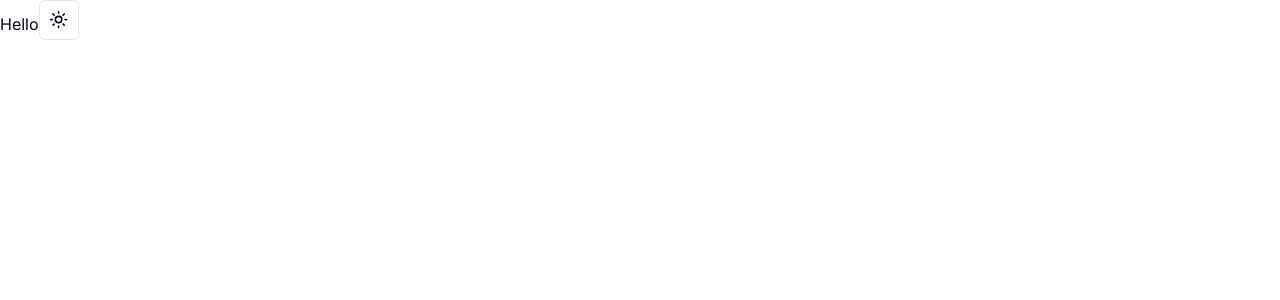
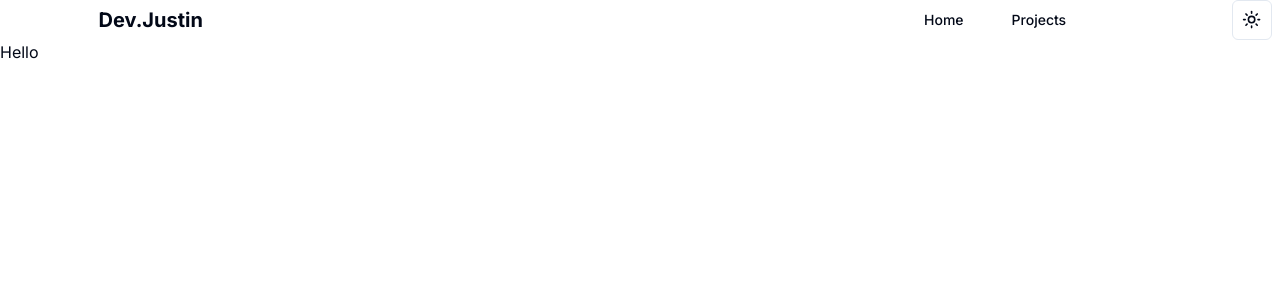
Before and after one commit to justin7en/portfolio, a Next.js app: page / in a window 1280 px wide. Shown: the top 300 px of the page. Built offline with nearby package versions, Linux system fonts and the light colour scheme.

Commit message:
feat: navbar

```diff
--- a/package.json
+++ b/package.json
@@ -10,6 +10,7 @@
   },
   "dependencies": {
     "@radix-ui/react-dropdown-menu": "^2.0.5",
+    "@radix-ui/react-navigation-menu": "^1.1.3",
     "@radix-ui/react-slot": "^1.0.2",
     "@types/node": "20.5.9",
     "@types/react": "18.2.21",
--- a/src/app/layout.tsx
+++ b/src/app/layout.tsx
@@ -2,6 +2,7 @@
 import type { Metadata } from 'next'
 import { Inter } from 'next/font/google'
 import { ThemeProvider } from "@/components/theme-provider"
+import { NavMenu } from '@/components/navigationmenu'
 
 const inter = Inter({ subsets: ['latin'] })
 
@@ -19,6 +20,7 @@
     <html lang="en">
       <body className={inter.className}>
         <ThemeProvider attribute="class" defaultTheme="system" enableSystem>
+          <NavMenu />
           {children}
         </ThemeProvider>
       </body>
--- a/src/app/page.tsx
+++ b/src/app/page.tsx
@@ -1,10 +1,9 @@
-import { ModeToggle } from "@/components/modeToggle"
+
 
 export default function Home() {
   return (
     <main>
       Hello
-      <ModeToggle/>
     </main>
   )
 }
--- /dev/null
+++ b/src/components/navigationmenu.tsx
@@ -0,0 +1,46 @@
+"use client"
+
+import Link from "next/link"
+import { navigationMenuTriggerStyle } from "@/components/ui/navigation-menu"
+import {
+  NavigationMenu,
+  NavigationMenuContent,
+  NavigationMenuIndicator,
+  NavigationMenuItem,
+  NavigationMenuLink,
+  NavigationMenuList,
+  NavigationMenuTrigger,
+  NavigationMenuViewport,
+} from "@/components/ui/navigation-menu"
+import { ModeToggle } from "@/components/modeToggle"
+
+export function NavMenu(){
+  return(
+    <NavigationMenu>
+      <NavigationMenuList className="flex flex-row w-screen">
+        <NavigationMenuItem className="grow flex">
+          <Link href="/" className="text-xl font-bold w-1/3 flex">
+            <div className="mx-auto">
+              Dev.Justin
+            </div>
+          </Link>
+        </NavigationMenuItem>
+        <div className="flex flex-row basis-1/4 space-x-4">
+          <NavigationMenuItem>
+          <Link href="/" legacyBehavior passHref>
+              <NavigationMenuLink className={`text-lg ${navigationMenuTriggerStyle()}`}>Home</NavigationMenuLink>
+            </Link>
+          </NavigationMenuItem>
+          <NavigationMenuItem>
+          <Link href="/projects" legacyBehavior passHref>
+              <NavigationMenuLink className={`text-lg ${navigationMenuTriggerStyle()}`}>Projects</NavigationMenuLink>
+            </Link>
+          </NavigationMenuItem>
+        </div>
+        <NavigationMenuItem className="pr-2">
+          <ModeToggle/>
+        </NavigationMenuItem>
+      </NavigationMenuList>
+    </NavigationMenu>
+  )
+}
--- /dev/null
+++ b/src/components/ui/navigation-menu.tsx
@@ -0,0 +1,128 @@
+import * as React from "react"
+import * as NavigationMenuPrimitive from "@radix-ui/react-navigation-menu"
+import { cva } from "class-variance-authority"
+import { ChevronDown } from "lucide-react"
+
+import { cn } from "@/lib/utils"
+
+const NavigationMenu = React.forwardRef<
+  React.ElementRef<typeof NavigationMenuPrimitive.Root>,
+  React.ComponentPropsWithoutRef<typeof NavigationMenuPrimitive.Root>
+>(({ className, children, ...props }, ref) => (
+  <NavigationMenuPrimitive.Root
+    ref={ref}
+    className={cn(
+      "relative z-10 flex max-w-max flex-1 items-center justify-center",
+      className
+    )}
+    {...props}
+  >
+    {children}
+    <NavigationMenuViewport />
+  </NavigationMenuPrimitive.Root>
+))
+NavigationMenu.displayName = NavigationMenuPrimitive.Root.displayName
+
+const NavigationMenuList = React.forwardRef<
+  React.ElementRef<typeof NavigationMenuPrimitive.List>,
+  React.ComponentPropsWithoutRef<typeof NavigationMenuPrimitive.List>
+>(({ className, ...props }, ref) => (
+  <NavigationMenuPrimitive.List
+    ref={ref}
+    className={cn(
+      "group flex flex-1 list-none items-center justify-center space-x-1",
+      className
+    )}
+    {...props}
+  />
+))
+NavigationMenuList.displayName = NavigationMenuPrimitive.List.displayName
+
+const NavigationMenuItem = NavigationMenuPrimitive.Item
+
+const navigationMenuTriggerStyle = cva(
+  "group inline-flex h-10 w-max items-center justify-center rounded-md bg-background px-4 py-2 text-sm font-medium transition-colors hover:bg-accent hover:text-accent-foreground focus:bg-accent focus:text-accent-foreground focus:outline-none disabled:pointer-events-none disabled:opacity-50 data-[active]:bg-accent/50 data-[state=open]:bg-accent/50"
+)
+
+const NavigationMenuTrigger = React.forwardRef<
+  React.ElementRef<typeof NavigationMenuPrimitive.Trigger>,
+  React.ComponentPropsWithoutRef<typeof NavigationMenuPrimitive.Trigger>
+>(({ className, children, ...props }, ref) => (
+  <NavigationMenuPrimitive.Trigger
+    ref={ref}
+    className={cn(navigationMenuTriggerStyle(), "group", className)}
+    {...props}
+  >
+    {children}{" "}
+    <ChevronDown
+      className="relative top-[1px] ml-1 h-3 w-3 transition duration-200 group-data-[state=open]:rotate-180"
+      aria-hidden="true"
+    />
+  </NavigationMenuPrimitive.Trigger>
+))
+NavigationMenuTrigger.displayName = NavigationMenuPrimitive.Trigger.displayName
+
+const NavigationMenuContent = React.forwardRef<
+  React.ElementRef<typeof NavigationMenuPrimitive.Content>,
+  React.ComponentPropsWithoutRef<typeof NavigationMenuPrimitive.Content>
+>(({ className, ...props }, ref) => (
+  <NavigationMenuPrimitive.Content
+    ref={ref}
+    className={cn(
+      "left-0 top-0 w-full data-[motion^=from-]:animate-in data-[motion^=to-]:animate-out data-[motion^=from-]:fade-in data-[motion^=to-]:fade-out data-[motion=from-end]:slide-in-from-right-52 data-[motion=from-start]:slide-in-from-left-52 data-[motion=to-end]:slide-out-to-right-52 data-[motion=to-start]:slide-out-to-left-52 md:absolute md:w-auto ",
+      className
+    )}
+    {...props}
+  />
+))
+NavigationMenuContent.displayName = NavigationMenuPrimitive.Content.displayName
+
+const NavigationMenuLink = NavigationMenuPrimitive.Link
+
+const NavigationMenuViewport = React.forwardRef<
+  React.ElementRef<typeof NavigationMenuPrimitive.Viewport>,
+  React.ComponentPropsWithoutRef<typeof NavigationMenuPrimitive.Viewport>
+>(({ className, ...props }, ref) => (
+  <div className={cn("absolute left-0 top-full flex justify-center")}>
+    <NavigationMenuPrimitive.Viewport
+      className={cn(
+        "origin-top-center relative mt-1.5 h-[var(--radix-navigation-menu-viewport-height)] w-full overflow-hidden rounded-md border bg-popover text-popover-foreground shadow-lg data-[state=open]:animate-in data-[state=closed]:animate-out data-[state=closed]:zoom-out-95 data-[state=open]:zoom-in-90 md:w-[var(--radix-navigation-menu-viewport-width)]",
+        className
+      )}
+      ref={ref}
+      {...props}
+    />
+  </div>
+))
+NavigationMenuViewport.displayName =
+  NavigationMenuPrimitive.Viewport.displayName
+
+const NavigationMenuIndicator = React.forwardRef<
+  React.ElementRef<typeof NavigationMenuPrimitive.Indicator>,
+  React.ComponentPropsWithoutRef<typeof NavigationMenuPrimitive.Indicator>
+>(({ className, ...props }, ref) => (
+  <NavigationMenuPrimitive.Indicator
+    ref={ref}
+    className={cn(
+      "top-full z-[1] flex h-1.5 items-end justify-center overflow-hidden data-[state=visible]:animate-in data-[state=hidden]:animate-out data-[state=hidden]:fade-out data-[state=visible]:fade-in",
+      className
+    )}
+    {...props}
+  >
+    <div className="relative top-[60%] h-2 w-2 rotate-45 rounded-tl-sm bg-border shadow-md" />
+  </NavigationMenuPrimitive.Indicator>
+))
+NavigationMenuIndicator.displayName =
+  NavigationMenuPrimitive.Indicator.displayName
+
+export {
+  navigationMenuTriggerStyle,
+  NavigationMenu,
+  NavigationMenuList,
+  NavigationMenuItem,
+  NavigationMenuContent,
+  NavigationMenuTrigger,
+  NavigationMenuLink,
+  NavigationMenuIndicator,
+  NavigationMenuViewport,
+}
```
Also changed, not shown: 1 other file (tests, documents, lock files or other folders).
